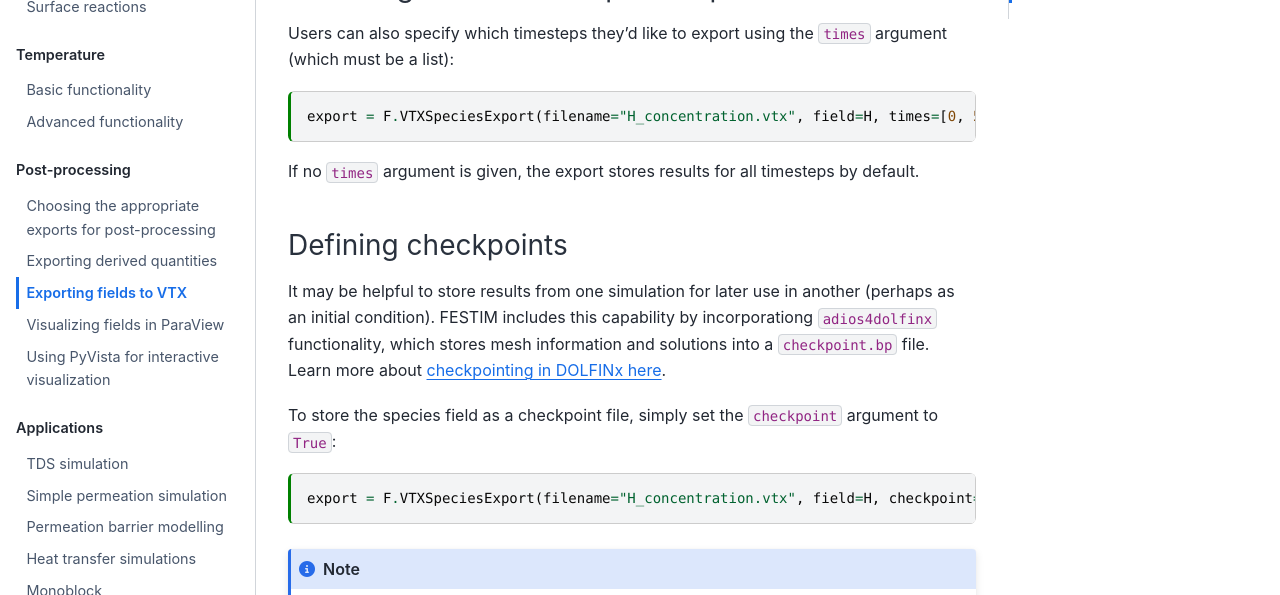
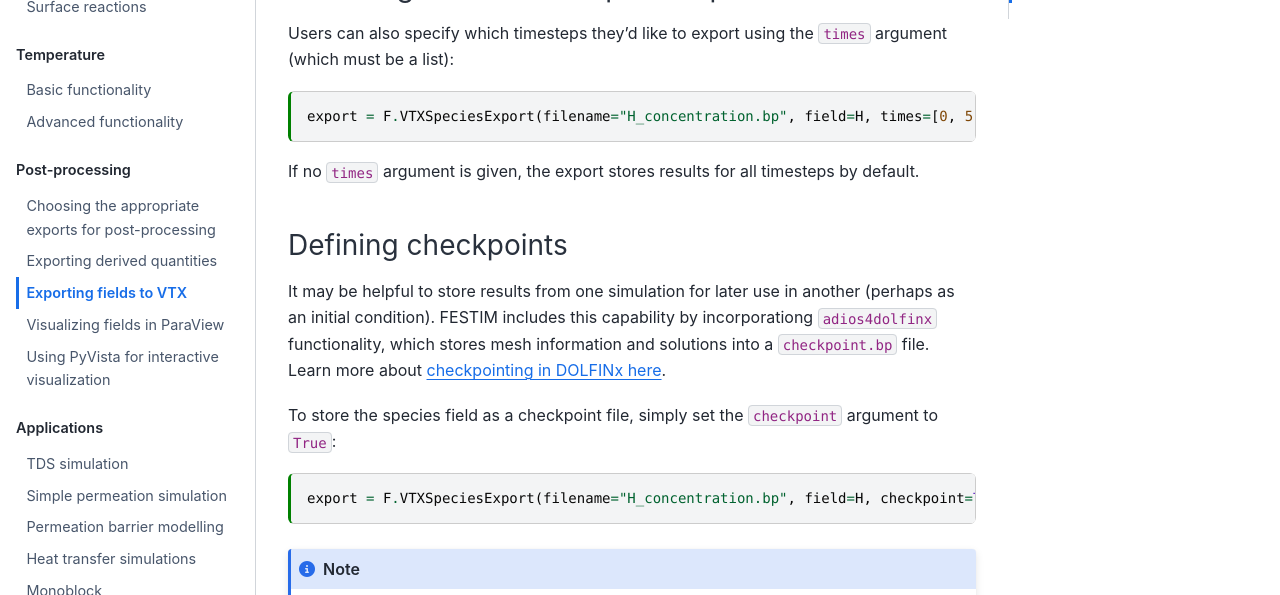
Before and after one commit to festim-dev/FESTIM-workshop, a Jupyter Book: the page built from book/content/post_process/exports.md, in a window 1280 px wide and 900 px high, scrolled down 2296 px. Shown: the part 152-747 px from the top of the window. Built offline with Jupyter Book 1.0.4 settings and Sphinx 7.4.7 and the Sphinx Book theme 1.1.4, drawn with Linux system fonts in a browser that asks for light colours; pages that are not in the unit, such as notebooks, are missing from menus.

Commit message:
typos in export.md

````diff
--- a/book/content/post_process/exports.md
+++ b/book/content/post_process/exports.md
@@ -160,7 +160,7 @@ For multi-material discontinuous problems, each .bp file only shows its correspo
 Users can also specify which timesteps they'd like to export using the `times` argument (which must be a list):
 
 ```{code-cell} ipython3
-export = F.VTXSpeciesExport(filename="H_concentration.vtx", field=H, times=[0, 5, 10])
+export = F.VTXSpeciesExport(filename="H_concentration.bp", field=H, times=[0, 5, 10])
 ```
 
 If no `times` argument is given, the export stores results for all timesteps by default.
@@ -174,7 +174,7 @@ It may be helpful to store results from one simulation for later use in another
 To store the species field as a checkpoint file, simply set the `checkpoint` argument to `True`:
 
 ```{code-cell} ipython3
-export = F.VTXSpeciesExport(filename="H_concentration.vtx", field=H, checkpoint=True)
+export = F.VTXSpeciesExport(filename="H_concentration.bp", field=H, checkpoint=True)
 ```
 
 ```{Note}
````
